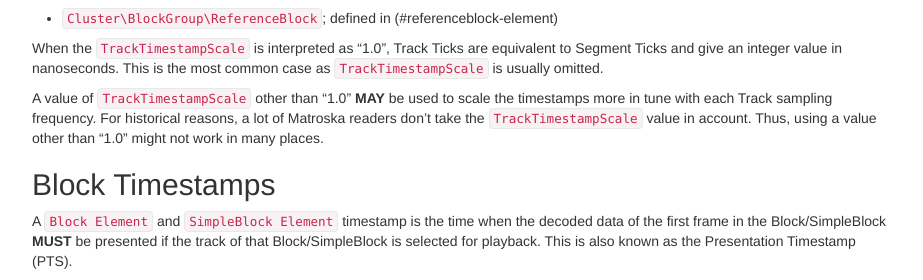
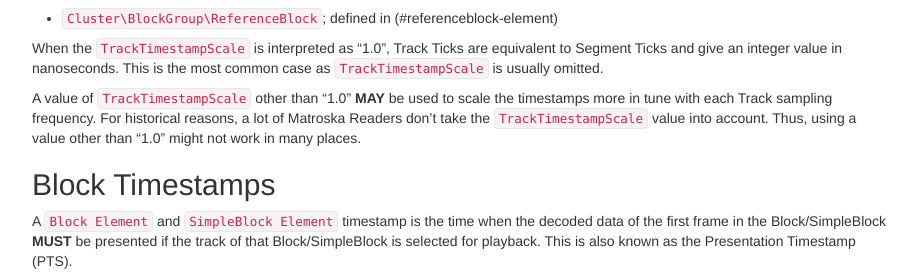
Before and after one commit to ietf-wg-cellar/matroska-specification, a Jekyll site: the page built from notes.md, in a window 1280 px wide and 900 px high, scrolled down 10004 px. Shown: the part 170-450 px from the top of the window, without its empty margins (273-1196 px from the left). Built offline with Jekyll 4.4.1, drawn with Linux system fonts in a browser that asks for light colours; our own code applies the rules of GitHub Pages for plain Markdown files; some of the changed text lies outside the part shown.

Commit message:
fix more word casing

```diff
--- a/notes.md
+++ b/notes.md
@@ -290,7 +290,7 @@
 
 The Block data with laced frames is stored as follows:
 
-* Lacing Head on 1 Octet: Number of frames in the lace minus 1.
+* Lacing Head on 1 octet: Number of frames in the lace minus 1.
 
 * Lacing size of each frame except the last one.
 
@@ -325,7 +325,7 @@
 
 The Block data with laced frames is stored as follows:
 
-* Lacing Head on 1 Octet: Number of frames in the lace minus 1.
+* Lacing Head on 1 octet: Number of frames in the lace minus 1.
 
 * Lacing size of each frame except the last one.
 
@@ -369,7 +369,7 @@
 
 The Block data with laced frames is stored as follows:
 
-* Lacing Head on 1 Octet: Number of frames in the lace minus 1.
+* Lacing Head on 1 octet: Number of frames in the lace minus 1.
 
 * Binary data of each frame consecutively.
 
@@ -659,7 +659,7 @@
 
 A value of `TrackTimestampScale` other than "1.0" **MAY** be used
 to scale the timestamps more in tune with each Track sampling frequency.
-For historical reasons, a lot of Matroska readers don't take the `TrackTimestampScale` value in account.
+For historical reasons, a lot of Matroska Readers don't take the `TrackTimestampScale` value into account.
 Thus, using a value other than "1.0" might not work in many places.
 
 ## Block Timestamps
```
Also changed, not shown: chapters.md (+1 -1 lines), iana_matroska_ids.md (+3 -3 lines).
